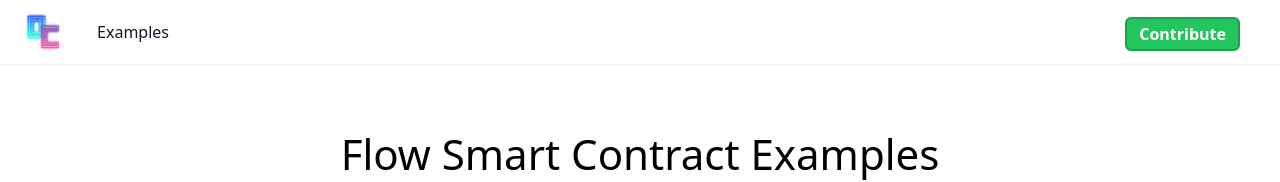
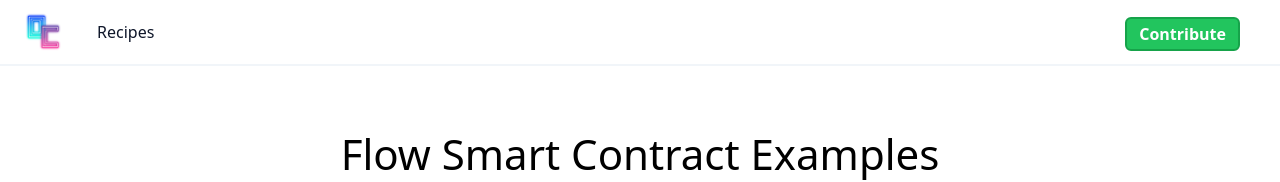
Before and after one commit to onflow/cadence-cookbook, a React (Create React App) app: page / in a window 1280 px wide. Shown: the top 182 px of the page. Built offline with nearby package versions, Linux system fonts and the light colour scheme.

Commit message:
examples -> recipes

```diff
--- a/src/components/Nav.js
+++ b/src/components/Nav.js
@@ -11,7 +11,7 @@
             <img src={logo} className=' h-10 ml-6' alt="logo" />
             <div className='flex pt-2 ml-3 text-slate-900 w-full'>
                 <div className="pl-6 hover:font-medium hover:text-green-400" onClick={() => setResults(flowExamples)}>
-                    <Link to="/">Examples</Link>
+                    <Link to="/">Recipes</Link>
                 </div>
                 <div className='ml-auto mr-10 -mb-2 -mt-[3px]'>
                     <button
```
